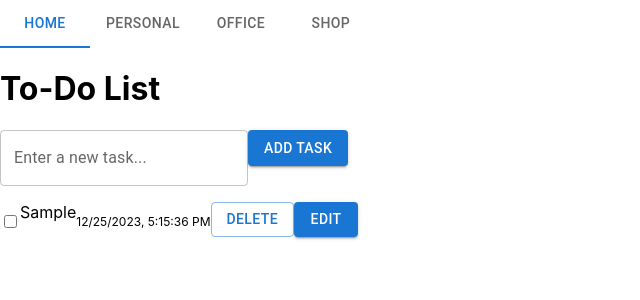
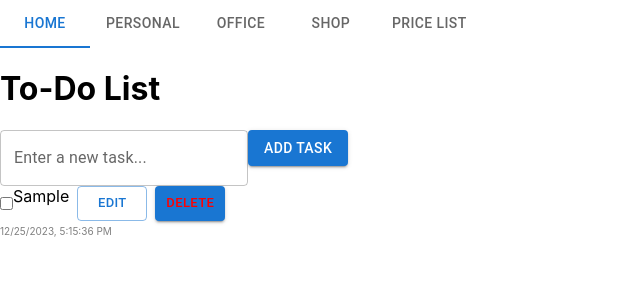
Before and after one commit to gauravgraj91/my-app, a React (Create React App) app: page / in a window 1280 px wide. Both pictures are taken after typing "Sample" into the empty fields and a click on the button "ADD TASK". Shown: the top 300 px of the page, without its empty margins (0-640 px from the left). Built offline with nearby package versions, Linux system fonts and the light colour scheme.

Commit message:
Refactor shop.js to use Material-UI buttons and fix dark mode toggle

```diff
--- /dev/null
+++ b/src/PriceList.js
@@ -0,0 +1,56 @@
+import * as React from 'react';
+import { DataGrid } from '@mui/x-data-grid';
+
+const PriceList = () => {
+
+    const columns = [
+        { field: 'id', headerName: 'ID', width: 70 },
+        { field: 'firstName', headerName: 'First name', width: 130 },
+        { field: 'lastName', headerName: 'Last name', width: 130 },
+        {
+          field: 'age',
+          headerName: 'Age',
+          type: 'number',
+          width: 90,
+        },
+        {
+          field: 'fullName',
+          headerName: 'Full name',
+          description: 'This column has a value getter and is not sortable.',
+          sortable: false,
+          width: 160,
+          valueGetter: (params) =>
+            `${params.row.firstName || ''} ${params.row.lastName || ''}`,
+        },
+      ];
+
+      const rows = [
+        { id: 1, lastName: 'Snow', firstName: 'Jon', age: 35 },
+        { id: 2, lastName: 'Lannister', firstName: 'Cersei', age: 42 },
+        { id: 3, lastName: 'Lannister', firstName: 'Jaime', age: 45 },
+        { id: 4, lastName: 'Stark', firstName: 'Arya', age: 16 },
+        { id: 5, lastName: 'Targaryen', firstName: 'Daenerys', age: null },
+        { id: 6, lastName: 'Melisandre', firstName: null, age: 150 },
+        { id: 7, lastName: 'Clifford', firstName: 'Ferrara', age: 44 },
+        { id: 8, lastName: 'Frances', firstName: 'Rossini', age: 36 },
+        { id: 9, lastName: 'Roxie', firstName: 'Harvey', age: 65 },
+      ];
+
+  return (
+    <div style={{ height: 400, width: '100%' }}>
+      <DataGrid
+        rows={rows}
+        columns={columns}
+        initialState={{
+          pagination: {
+            paginationModel: { page: 0, pageSize: 5 },
+          },
+        }}
+        pageSizeOptions={[5, 10]}
+        checkboxSelection
+      />
+    </div>
+  );
+};
+
+export default PriceList;
--- a/src/TodoList.js
+++ b/src/TodoList.js
@@ -7,6 +7,7 @@
 import Tabs from "@mui/material/Tabs";
 import Tab from "@mui/material/Tab";
 import Shop from "./shop";
+import PriceList from "./PriceList";
 
 const TodoList = () => {
   const [todos, setTodos] = useState([]);
@@ -46,11 +47,11 @@
   };
 
   const handleSaveEdit = () => {
-    setTasks((previousTodos) =>
-    previousTodos.map((todo) =>
-        todo.id === editableTaskId ? { ...todo, task: taskInput } : todo
-      )
-    );
+    setTodos((previousTodos) =>
+      previousTodos.map((todo) =>
+          todo.id === editableTaskId ? { ...todo, task: taskInput } : todo
+        )
+      );
     setEditableTaskId(null);
     setTaskInput('');
   };
@@ -79,6 +80,7 @@
             <Tab label="Personal" />
             <Tab label="Office" />
             <Tab label="Shop" />
+            <Tab label="Price List" />
           </Tabs>
         </div>
       </div>
@@ -115,40 +117,38 @@
           </Button>
           )}
           <div>
-            <p>{todos.text}</p>
-            <p className="text-xs text-gray-500">{todos.createdAt}</p>
-          </div>
-          <div>
             {todos.map((todo) => (
-              <div key={todo.id}>
-                <Stack direction="row">
+              <div key={todo.id} style={{ marginBottom: "0" }}>
+                <Stack direction="row" spacing={1}>
                   <input
                     type="checkbox"
                     checked={todo.isCompleted}
                     onClick={() => handleToggleTaskCompletion(todo.id)}
                   />
                   {todo.task}
-                  <p style={{ fontSize: "12px" }}>{todo.createdAt}</p>
-
                   <Button
                     variant="outlined"
-                    onClick={() => handleDeleteTask(todo.id)}
-                    sx={{ height: "35px" }}>
-                    Delete
+                    size="small"
+                    onClick={() => handleEditTask(todo.id)}
+                    sx={{ height: "35px", minWidth: "70px" }}>
+                    Edit
                   </Button>
                   <Button
                     variant="contained"
-                    onClick={() => handleEditTask(todo.id)}
-                    sx={{ height: "35px" }}>
-                    Edit
+                    size="small"
+                    onClick={() => handleDeleteTask(todo.id)}
+                    sx={{ height: "35px", minWidth: "70px", color: 'red', borderColor: 'red' }}>
+                    Delete
                   </Button>
                 </Stack>
+                <p style={{ fontSize: "10px", color: "gray", margin: "4px 0" }}>{todo.createdAt}</p>
               </div>
             ))}
           </div>
         </div>
       )}
       {tab === 3 && <Shop />}
+      {tab === 4 && <PriceList />}
     </div>
   );
 };
```
